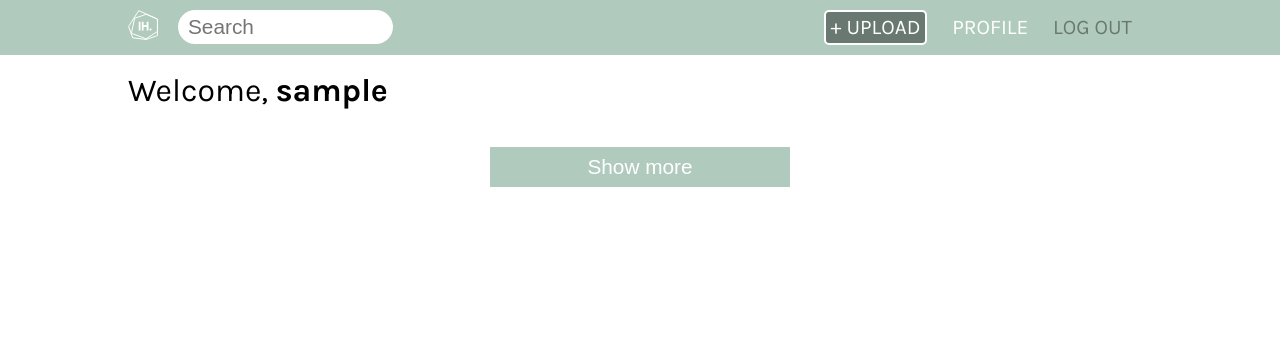
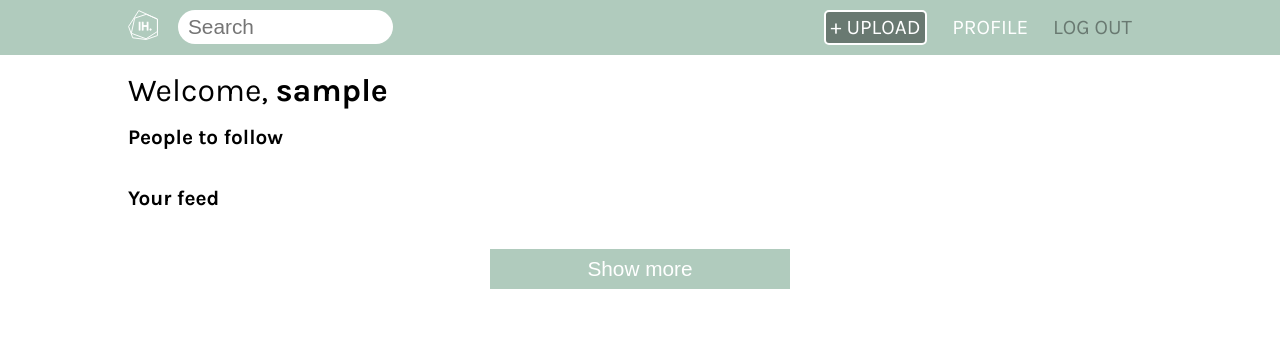
Before and after one commit to avankeulen/InspirationHunter, a PHP site: page /project/ in a window 1280 px wide. Shown: the top 355 px of the page. Run offline with PHP 8.4, Linux system fonts and the light colour scheme; the visitor is signed in with stand-in values (Sample User, id 1); tables that the repository leaves empty or names only in its code hold one stand-in row (values such as "Sample post").

Commit message:
Users staan nu op index
Zo kun je makkelijk andere gebruikers terugvinden.

```diff
--- a/classes/User.class.php
+++ b/classes/User.class.php
@@ -131,4 +131,14 @@ class User {
         $result =  $statement->fetch();
         return $result;
     }
+
+    public function getAllUsers() {
+        $conn = Db::getInstance();
+        $statement = $conn->prepare("select * from users where id != :u");
+        $statement->bindValue(":u", $_SESSION['user_id']);
+        $statement->execute();
+        $allUsers = $statement->fetchAll(PDO::FETCH_ASSOC);
+        return $allUsers;
+    }
+
 }
--- a/css/style.css
+++ b/css/style.css
@@ -87,7 +87,36 @@ h1 {
     font-weight: 700;
 }
 
-
+#all-users-list {
+    overflow-x: scroll;
+    white-space: nowrap;
+    padding: 10px;
+    margin-bottom: 20px;
+    width: 100%;
+}
+#user-list-item {
+    display: inline-block;
+    background-color: #F4F4F4;
+    overflow: hidden;
+    margin-right: 20px;
+    border-radius: 5px;
+    width: 200px;
+}
+#user-list-item a {
+    width: 200px;
+    display: flex;
+    padding: 10px;
+    text-decoration: none;
+}
+#user-list-item h3 {
+    font-weight: 700;
+    padding-top: 10px;
+    font-size: 1.3em;
+    color: #1f1d1d;
+}
+#user-list-item img {
+    width: 100%;
+}
 
 .post {
     width: 100%;
@@ -128,13 +157,17 @@ h1 {
     margin-left: -50px;
 }
 
-.post #user-img-div {
+#user-img-div {
     width: 40px;
     height: 40px;
     display: block;
     border-radius: 100px;
     overflow: hidden;
     margin-right: 10px;
+}
+
+.list {
+    margin-top: 20px;
 }
 
 .post img {
@@ -172,6 +205,7 @@ h1 {
 /* width */
 ::-webkit-scrollbar {
     width: 4px;
+    height: 4px;
     border-radius: 1000px;
 }
 
@@ -323,4 +357,6 @@ h1 {
     }
 
 
+
+
 }
--- a/inc/posts.inc.php
+++ b/inc/posts.inc.php
@@ -55,3 +55,5 @@
         <?php endif; ?>
     <?php endwhile; ?>
 </ul>
+
+<button class="show-posts">Show more</button>
--- /dev/null
+++ b/inc/search.inc.php
@@ -0,0 +1,5 @@
+<?php foreach($result as $r): ?>
+    <a href="details.php?watch=<?php echo $r['title']; ?>">
+        <?php echo $r["title"]; ?>
+    </a>
+<?php endforeach; ?>
--- a/index.php
+++ b/index.php
@@ -5,9 +5,12 @@ include_once ('classes/User.class.php');
 include_once ('classes/Follow.class.php');
 include_once ('classes/Comment.class.php');
 
-$u = new User;
+$u = new User();
 $user_id = $u->getUserID();
 $_SESSION['user_id'] = $user_id;
+
+$a = new User();
+$allUsers = $a->getAllUsers();
 
 $f = new Follow();
 $followUserID = $f->getfollowUserID($user_id);
@@ -66,17 +69,29 @@ if (!empty($_POST['flag'])) {
 <section class="content">
     <h1 id="welcome">Welcome, <strong class="username"><?php echo $_SESSION['username']; ?></strong></h1>
 
+    <div>
+        <h3 style="font-weight:700; font-size:1.3em;">People to follow</h3>
+        <ul id="all-users-list">
+            <?php foreach ($allUsers as $a): ?>
+            <li id="user-list-item">
+                <a href="account.php?userID=<?php echo $a['id']; ?>">
+                    <div id="user-img-div">
+                        <img src="images/uploads/avatar/<?php echo $a['user_img']; ?>" alt="">
+                    </div>
+                    <h3><?php echo $a['username']; ?></h3>
+                </a>
+            </li>
+            <?php endforeach; ?>
+        </ul>
+    </div>
+
     <?php if (isset($result)): ?>
-        <?php foreach($result as $r): ?>
-            <a href="details.php?watch=<?php echo $r['title']; ?>"> <?php echo $r["title"]; echo $r['description']; ?> </a>
-        <?php endforeach; ?>
+        <?php include_once ('inc/search.inc.php'); ?>
     <?php endif; ?>
 
     <?php if (!isset($result)): ?>
-
-    <?php include_once ('inc/posts.inc.php');?>
-
-    <button class="show-posts">Show more</button>
+        <h3 style="font-weight:700; font-size:1.3em;">Your feed</h3>
+        <?php include_once ('inc/posts.inc.php');?>
     <?php endif; ?>
 
 </section>
```
